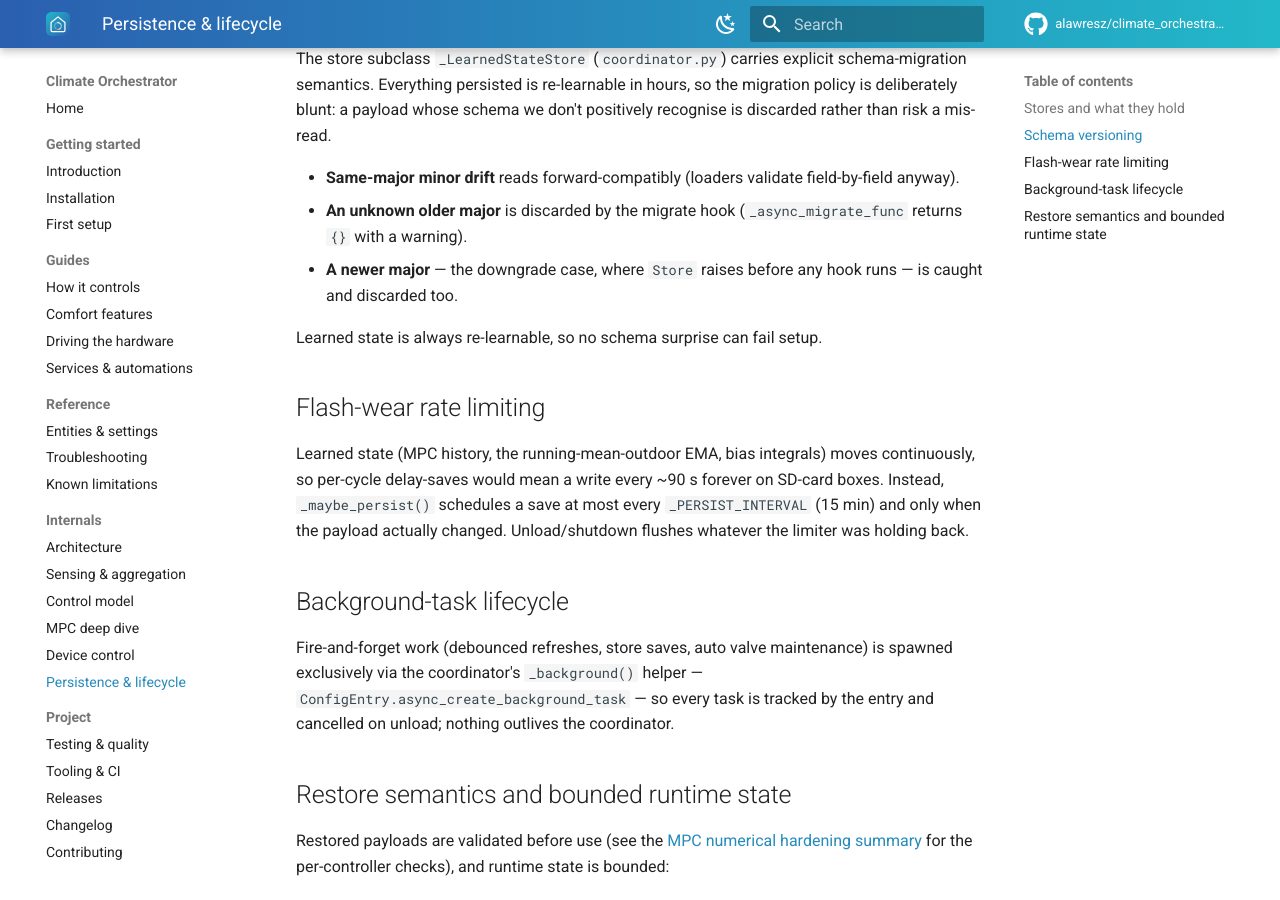
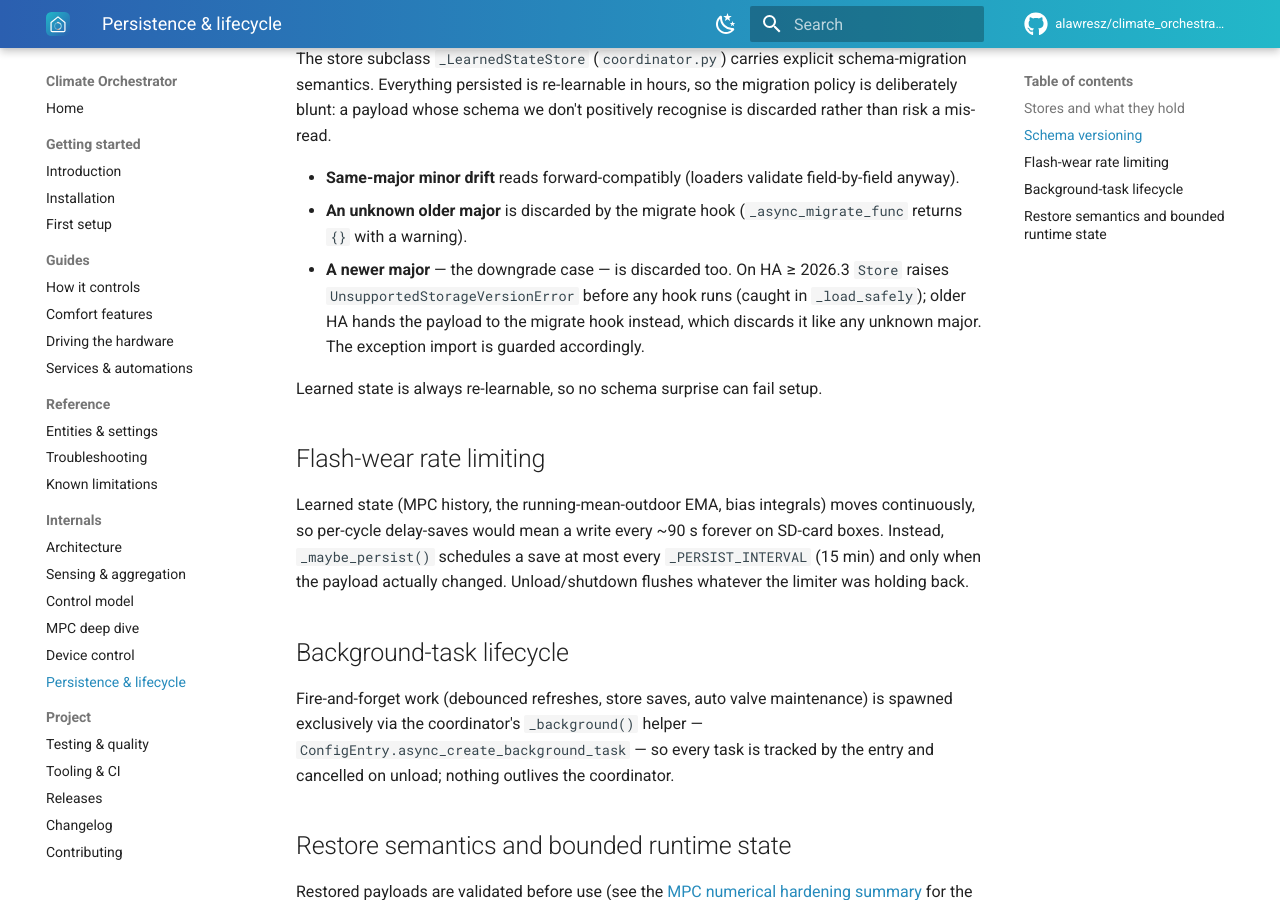
Before and after one commit to alawresz/climate_orchestrator, an MkDocs documentation site: the page built from docs/internals/persistence.md, in a window 1280 px wide and 900 px high, scrolled down 848 px. Built offline with MkDocs 1.6.1 and Material for MkDocs 9.7.7, drawn with Linux system fonts in a browser that asks for light colours; plug-ins that fetch from the network failed and are left out; comment, search, counter and statistics services are not loaded; the version menu is left out.

Commit message:
fix: support the documented HA floor (2025.2) on older installs

```diff
--- a/docs/internals/persistence.md
+++ b/docs/internals/persistence.md
@@ -40,8 +40,11 @@
   field-by-field anyway).
 - **An unknown older major** is discarded by the migrate hook
   (`_async_migrate_func` returns `{}` with a warning).
-- **A newer major** — the downgrade case, where `Store` raises before any hook
-  runs — is caught and discarded too.
+- **A newer major** — the downgrade case — is discarded too. On HA ≥ 2026.3
+  `Store` raises `UnsupportedStorageVersionError` before any hook runs (caught
+  in `_load_safely`); older HA hands the payload to the migrate hook instead,
+  which discards it like any unknown major. The exception import is guarded
+  accordingly.
 
 Learned state is always re-learnable, so no schema surprise can fail setup.
 
--- a/hacs.json
+++ b/hacs.json
@@ -1,7 +1,7 @@
 {
   "name": "Climate Orchestrator",
   "render_readme": true,
-  "homeassistant": "2024.12.0",
+  "homeassistant": "2025.2.0",
   "zip_release": true,
   "filename": "climate_orchestrator.zip"
 }
```
Also changed, not shown: docs/getting-started/introduction.md (+1 -1 lines), docs/internals/architecture.md (+1 -1 lines), docs/project/tooling.md (+1 -1 lines), 2 other files.
